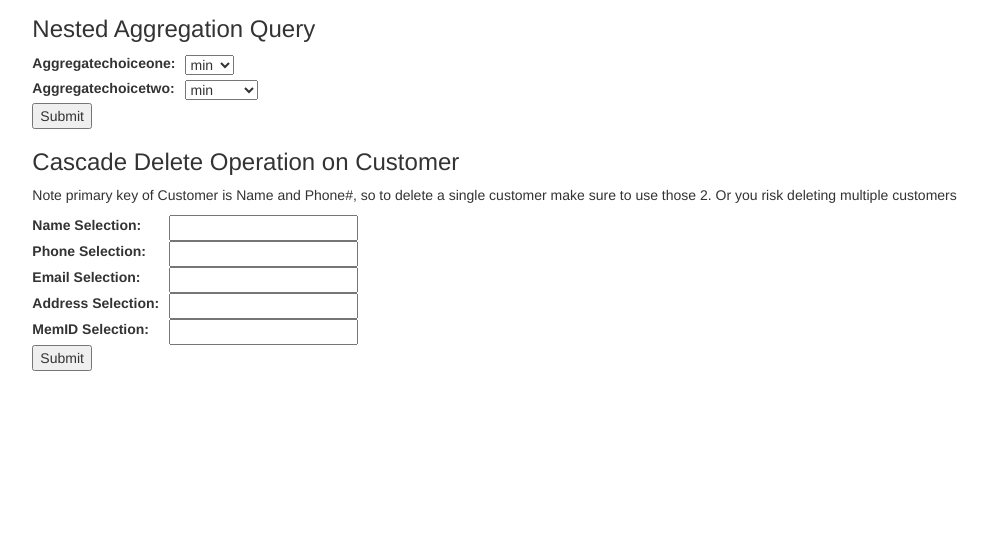
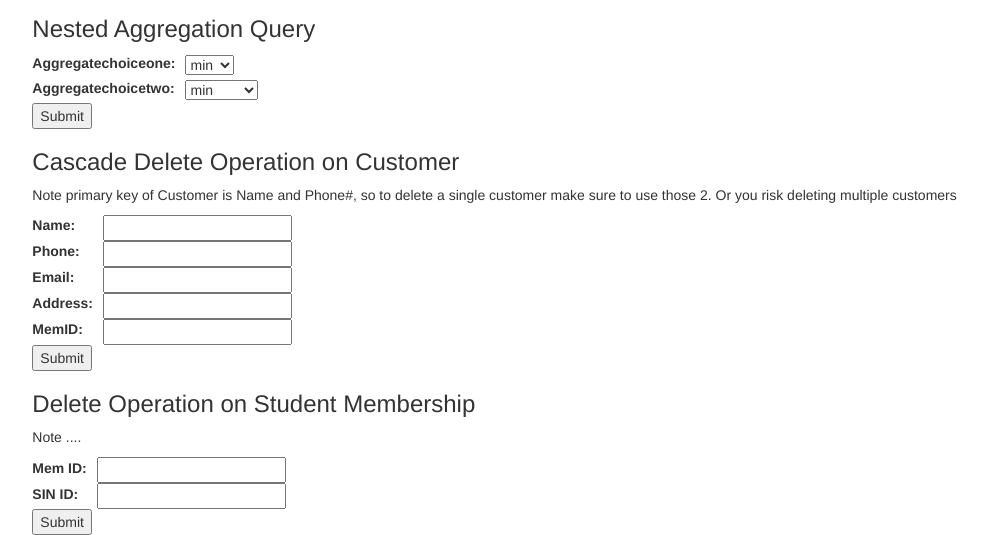
Before and after one commit to BleuDeChanel/CPSC-304-Project, a Django app: page /join/ in a window 1280 px wide. Shown: the part 838-1373 px from the top of the page, without its empty margins (196-1184 px from the left). Before the commit the page ends 1209 px from the top, so only its background shows below. Run offline with Django 3.2, Linux system fonts and the light colour scheme; data that the repository does not hold is empty; some libraries are stand-ins or nearby versions.

Commit message:
frontend for deletenocascade

```diff
--- a/tennis_club_app/project/project/urls.py
+++ b/tennis_club_app/project/project/urls.py
@@ -31,6 +31,8 @@ urlpatterns += [
     path('division/', include('tenniscenter.urls')),
     path('nestedaggregation/', include('tenniscenter.urls')),
     path('deletecascade/', include('tenniscenter.urls')),
+    path('deletesudentmember/', include('tenniscenter.urls')),
+
 
 
 
--- a/tennis_club_app/project/tenniscenter/forms.py
+++ b/tennis_club_app/project/tenniscenter/forms.py
@@ -31,3 +31,17 @@ class DeleteOperationCascade(forms.Form):
 	emailInput = forms.CharField(label='Email Selection', max_length=100, required = False)
 	addressInput = forms.CharField(label='Address Selection', max_length=100, required = False)
 	memIDInput = forms.CharField(label='MemID Selection', max_length=100, required = False)
+
+class DeleteOperationCascade(forms.Form):
+	nameInput = forms.CharField(label='Name', max_length=100, required = False)
+	phoneInput = forms.CharField(label='Phone', max_length=100, required = False)
+	emailInput = forms.CharField(label='Email', max_length=100, required = False)
+	addressInput = forms.CharField(label='Address', max_length=100, required = False)
+	memIDInput = forms.CharField(label='MemID', max_length=100, required = False)
+
+class DeleteOperation(forms.Form):
+	memIDInput = forms.CharField(label='Mem ID', max_length=100, required = False)
+	sinIDInput = forms.CharField(label='SIN ID', max_length=100, required = False)
+
+# class UpdateOperation(forms.Form):
+# 	memIDInput = forms.CharField(label='MemID', max_length=100, required = False)
--- a/tennis_club_app/project/tenniscenter/templates/index.html
+++ b/tennis_club_app/project/tenniscenter/templates/index.html
@@ -68,4 +68,14 @@
     </table>
     <input type="submit" value="Submit"  />
 	</form>
+
+	<h3>Delete Operation on Student Membership</h3>
+	<p> Note ....</p>
+	<form action="/tenniscenter/deletesudentmember/" method="post">
+    {% csrf_token %}
+    <table class="form">
+    {{ delete_operation.as_table }}
+    </table>
+    <input type="submit" value="Submit"  />
+	</form>
 {% endblock %}
--- a/tennis_club_app/project/tenniscenter/urls.py
+++ b/tennis_club_app/project/tenniscenter/urls.py
@@ -10,6 +10,8 @@ urlpatterns = [
     path('division/', views.division, name='division'),
     path('nestedaggregation/', views.nestedAggregation, name='nestedaggregation'),
     path('deletecascade/', views.deleteCascade, name='deletecascade'),
+    path('deletesudentmember/', views.deleteNoCascade, name='deletesudentmember'),
+
 
 
 ]
--- a/tennis_club_app/project/tenniscenter/views.py
+++ b/tennis_club_app/project/tenniscenter/views.py
@@ -5,7 +5,7 @@ import logging
 
 # Create your views here.
 from .models import Customers, Instructors, MembershipPlans
-from .forms import SelectInstructors, JoinQuery, AggregationQuery, DivisionQuery, NestedAggregationQuery, DeleteOperationCascade
+from .forms import SelectInstructors, JoinQuery, AggregationQuery, DivisionQuery, NestedAggregationQuery, DeleteOperationCascade, DeleteOperation
 
 def index(request):
 	"""
@@ -22,11 +22,12 @@ def index(request):
 	divisionQuery = DivisionQuery();
 	nestedAggregationQuery = NestedAggregationQuery();
 	deleteOperationCascade = DeleteOperationCascade();
+	deleteOperation = DeleteOperation();
 	# Render the HTML template index.html with the data in the context variable
 	return render(
 		request,
 		'index.html',
-		context={'select_instructors':selectInstructors,'join_query':joinQuery,'aggregation_query':aggregationQuery,'division_query':divisionQuery,'nested_aggregation_query':nestedAggregationQuery,'delete_operation_cascade':deleteOperationCascade},
+		context={'select_instructors':selectInstructors,'join_query':joinQuery,'aggregation_query':aggregationQuery,'division_query':divisionQuery,'nested_aggregation_query':nestedAggregationQuery,'delete_operation_cascade':deleteOperationCascade, 'delete_operation': deleteOperation},
 	)
 
 
```
